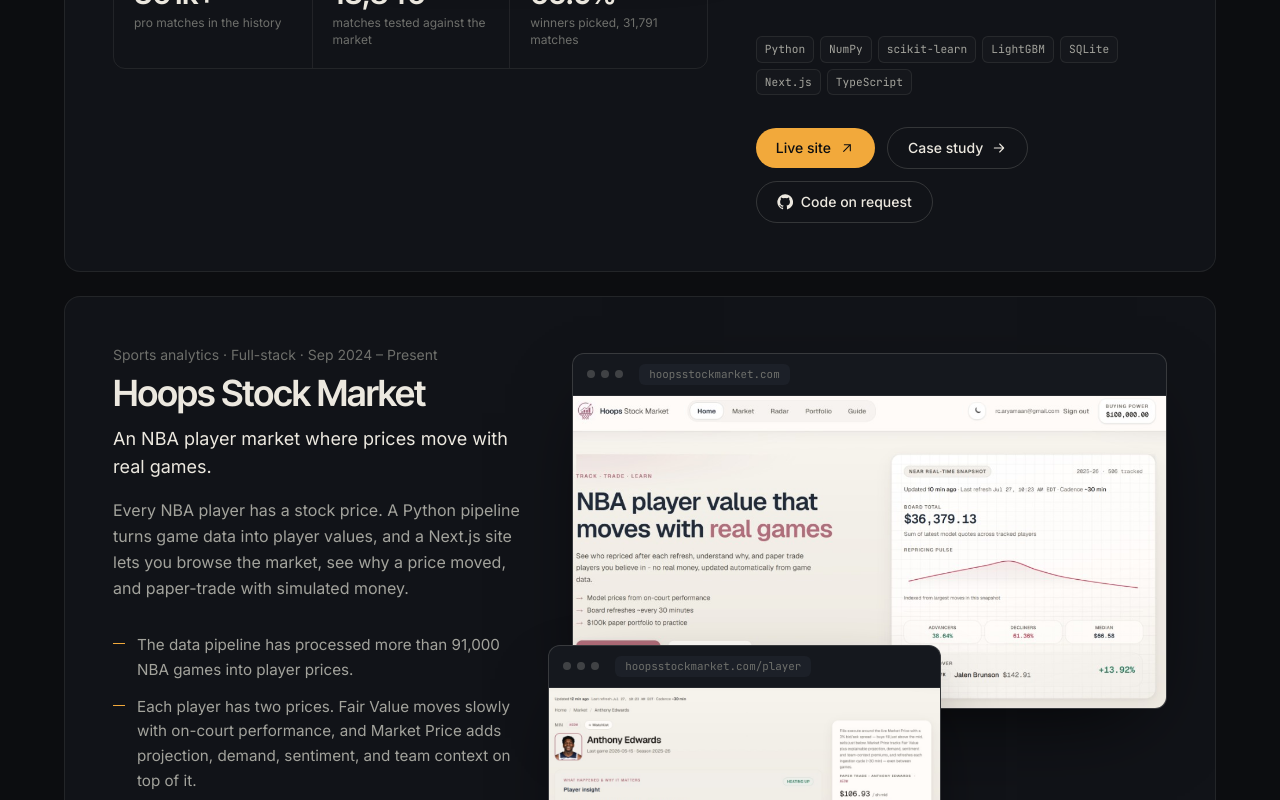
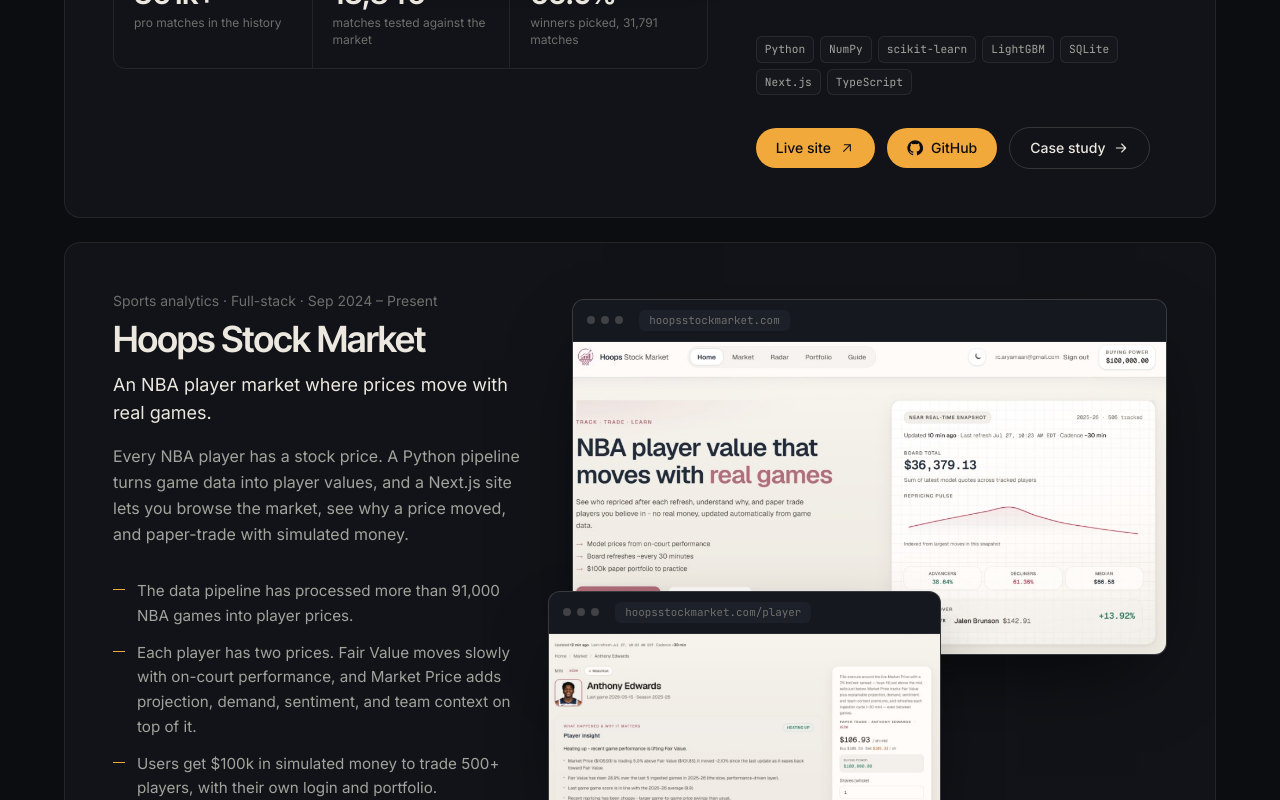
Before and after one commit to Arya85693/Aryamaan-Roy-Choudhury-s-Portfolio-, a Next.js app: page / in a window 1280 px wide. Shown: the part 1560-2360 px from the top of the page. Built offline with nearby package versions, Linux system fonts and the light colour scheme.

Commit message:
Link Matchup DNA and Hoops Stock Market to their public GitHub repos

```diff
--- a/src/data/content.ts
+++ b/src/data/content.ts
@@ -69,7 +69,7 @@ export const projects: Project[] = [
       { value: "65.9%", label: "winners picked, 31,791 matches" },
     ],
     live: "https://www.matchupdna.com/",
-    codeOnRequest: true,
+    github: "https://github.com/Arya85693/matchup-dna",
     featured: true,
     images: [
       {
@@ -180,7 +180,7 @@ export const projects: Project[] = [
       { value: "~30 min", label: "repricing cycle" },
     ],
     live: "https://hoopsstockmarket.com/",
-    codeOnRequest: true,
+    github: "https://github.com/Arya85693/NBA-superstar-prediction",
     images: [
       {
         src: "/project-images/hoopsstockmarket-landing.png",
```
